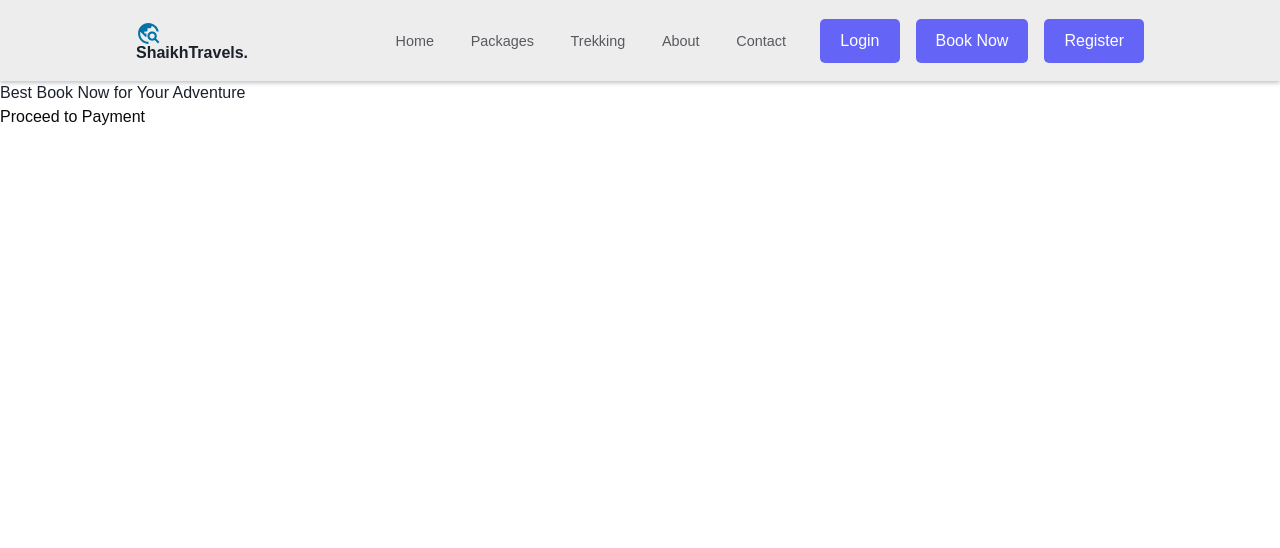
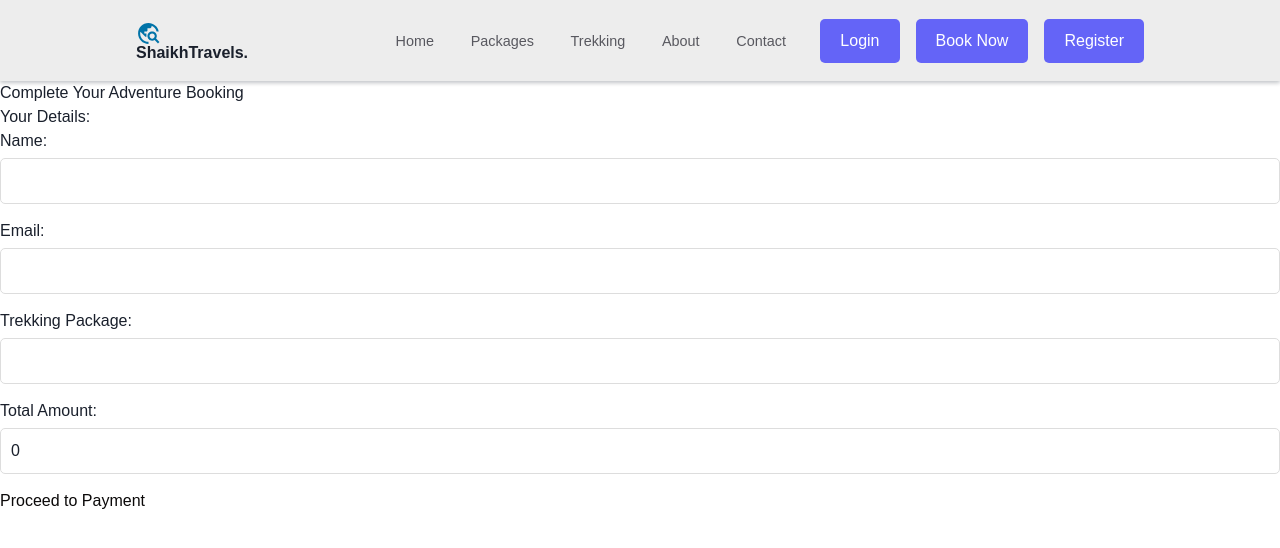
Before and after one commit to Dilshad2001/TY-Project, a React (Create React App) app in the folder frontend/: page /book-now in a window 1280 px wide. Shown: the top 548 px of the page. Built offline with nearby package versions, Linux system fonts and the light colour scheme.

Commit message:
Add about page,contact page and book now  Add packagedetails

```diff
--- /dev/null
+++ b/frontend/src/Components/Book Now/BookNow.css
@@ -0,0 +1,71 @@
+/* BookingPage.css */
+
+/* Container styles for BookingPage */
+.booking-container {
+    max-width: 600px;
+    margin: 0 auto;
+    padding: 20px;
+  }
+
+  /* Heading styles */
+  .booking-container h2 {
+    color: #333;
+    font-size: 24px;
+    margin-bottom: 20px;
+  }
+
+  .booking-container h3 {
+    color: #333;
+    font-size: 20px;
+    margin-bottom: 10px;
+  }
+
+  /* Form styles */
+  .booking-container form {
+    display: flex;
+    flex-direction: column;
+  }
+
+  .booking-container label {
+    margin-bottom: 5px;
+  }
+
+  .booking-container input {
+    padding: 8px;
+    margin-bottom: 15px;
+    border: 1px solid #ccc;
+    border-radius: 4px;
+    font-size: 14px;
+  }
+
+  /* Button styles */
+  .booking-container button {
+    background-color: #4caf50;
+    color: #fff;
+    padding: 10px;
+    border: none;
+    border-radius: 4px;
+    cursor: pointer;
+    font-size: 16px;
+    transition: background-color 0.3s;
+  }
+
+  .booking-container button:hover {
+    background-color: #45a049;
+  }
+
+  /* Confirmation message styles */
+  .booking-container p {
+    color: #333;
+    font-size: 16px;
+    margin-top: 10px;
+  }
+
+  /* Payment successful message styles */
+  .booking-container .success-message {
+    background-color: #d4edda;
+    color: #155724;
+    padding: 15px;
+    border-radius: 4px;
+    margin-top: 20px;
+  }
--- a/frontend/src/Components/Book Now/BookNow.js
+++ b/frontend/src/Components/Book Now/BookNow.js
@@ -1,12 +1,13 @@
-import React, { useState,useEffect  } from 'react';
+import React from 'react';
+import { useState, useEffect } from 'react';
 import { useLocation } from 'react-router-dom';
+import './BookNow.css'
 
 const BookingPage = () => {
-  const location = useLocation(); // Step 2: Import useLocation
+  const location = useLocation();
   const { bookingInfo, totalAmount, packageItem } = location.state || {};
 
   useEffect(() => {
-    // Access and log the passed data
     console.log('Booking Info:', bookingInfo);
     console.log('Total Amount:', totalAmount);
     console.log('Package Item:', packageItem);
@@ -16,7 +17,8 @@ const BookingPage = () => {
     name: '',
     email: '',
     trekkingPackage: '',
-    paymentAmount: 100, // Dummy payment amount in RUPESS
+    paymentAmount: totalAmount || 0, // Use the passed totalAmount or default to 0
+    paymentStatus: false, // Track payment status
   });
 
   const handleInputChange = (e) => {
@@ -29,6 +31,14 @@ const BookingPage = () => {
     simulateEmailConfirmation(); // Simulate sending confirmation email
   };
 
+  const simulatePaymentConfirmation = () => {
+    // Simulate processing payment using a dummy payment API
+    // Assuming payment is successful, update payment status and send email confirmation
+    setBookingDetails((prevDetails) => ({ ...prevDetails, paymentStatus: true }));
+    simulateEmailConfirmation();
+    simulateEmailConfirmation();
+  };
+
   const simulateEmailConfirmation = () => {
     // Simulate sending a confirmation email using a dummy email API
     fetch('https://dummy-email-api.com/send', {
@@ -39,7 +49,7 @@ const BookingPage = () => {
       body: JSON.stringify({
         to: bookingDetails.email,
         subject: 'Trekking Adventure Booking Confirmation',
-        body: `Dear ₹{bookingDetails.name},\n\nThank you for booking the ₹{bookingDetails.trekkingPackage} adventure! Your payment of $${bookingDetails.paymentAmount} has been received.\n\nEnjoy your trek!\n\nBest regards,\nThe Adventure Team`,
+        body: `Dear ${bookingDetails.name},\n\nThank you for booking the ${bookingDetails.trekkingPackage} adventure! Your payment of $${bookingDetails.paymentAmount} has been received.\n\nEnjoy your trek!\n\nBest regards,\nThe Adventure Team`,
       }),
     })
       .then((response) => response.json())
@@ -52,18 +62,55 @@ const BookingPage = () => {
         alert('Payment successful! Unable to send confirmation email at the moment.');
       });
   };
-
   return (
     <div>
-      <h2>Best Book Now for Your Adventure</h2>
+      <h2>Complete Your Adventure Booking</h2>
       <form>
-        {/* ... (unchanged form fields) */}
+        {/* Display the received package details */}
+        {packageItem ? (
+          <>
+        <h3>Package Details:</h3>
+        <p>Title: {packageItem.title}</p>
+        {/* Add other package details as needed */}
+        </>
+        ) : null}
+        {/* Allow user to update their details if needed */}
+        <h3>Your Details:</h3>
+        <label>Name:</label>
+        <input type="text" name="name" value={bookingDetails.name} onChange={handleInputChange} />
+
+        <label>Email:</label>
+        <input type="email" name="email" value={bookingDetails.email} onChange={handleInputChange} />
+
+        <label>Trekking Package:</label>
+        <input
+          type="text"
+          name="trekkingPackage"
+          value={bookingDetails.trekkingPackage || (packageItem ? packageItem.title : '')}
+          readOnly
+        />
+
+        <label>Total Amount:</label>
+        <input
+          type="number"
+          name="paymentAmount"
+          value={bookingDetails.paymentAmount}
+          readOnly
+        />
+
         <button type="button" onClick={handlePayment}>
           Proceed to Payment
         </button>
       </form>
+
+      {bookingDetails.paymentStatus && (
+        <div>
+          <p>Payment Successful! Confirmation details sent to your email and phone.</p>
+        </div>
+      )}
     </div>
   );
 };
 
+
 export default BookingPage;
```
